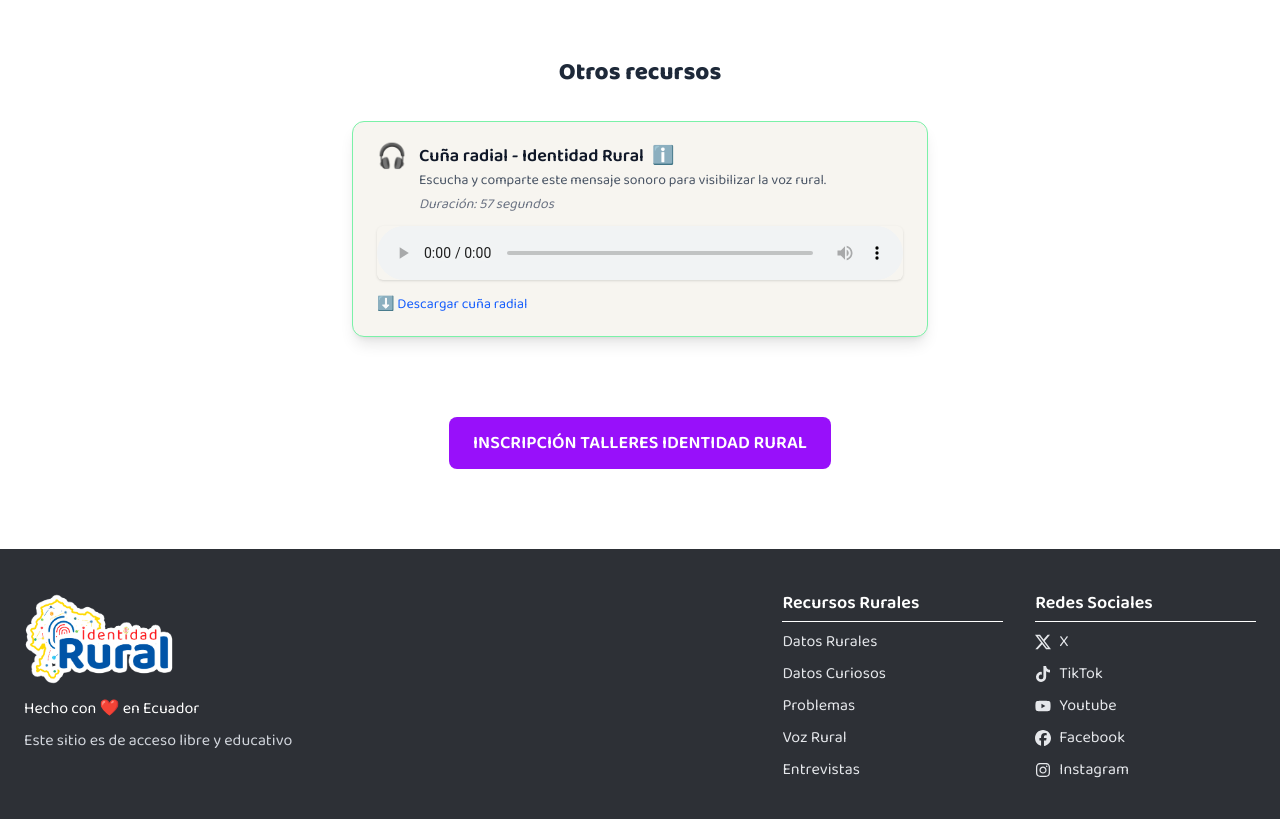
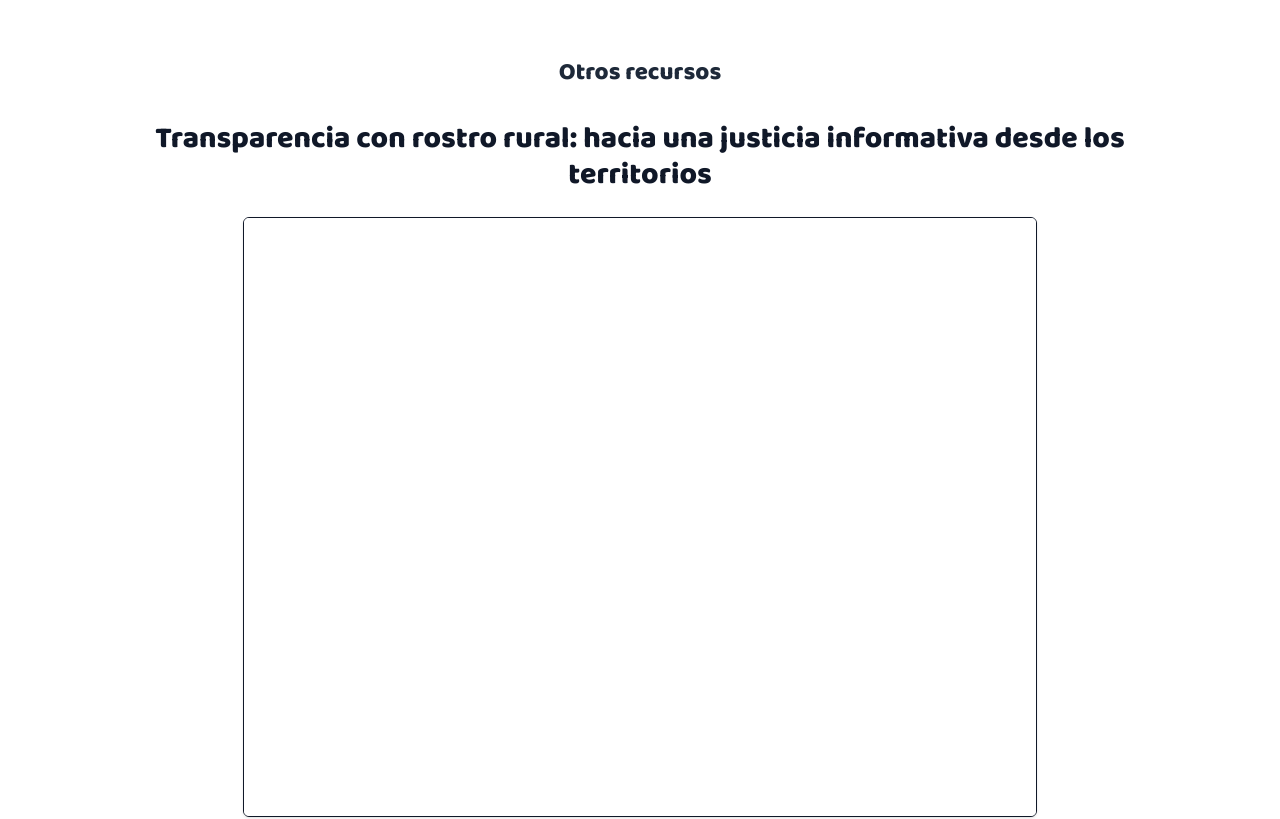
Before and after one commit to ssebastiantamayo/ConagopareWeb, a Next.js app: page /Difunde in a window 1280 px wide. Shown: the part 1960-2779 px from the top of the page. Built offline with nearby package versions, Linux system fonts and the light colour scheme.

Commit message:
feat: add a new paper in "otros recursos"

```diff
--- a/src/app/Difunde/page.tsx
+++ b/src/app/Difunde/page.tsx
@@ -141,6 +141,18 @@ export default function Difunde() {
       <section id="recursos" className="scroll-mt-24 max-w-5xl mx-auto text-center">
   <h3 className="text-2xl font-bold text-gray-800 mb-8">Otros recursos</h3>
 
+      <h2 className="text-3xl font-heading text-center mb-6">
+        Transparencia con rostro rural: hacia una justicia informativa desde los territorios
+      </h2>
+      <div className="flex justify-center mb-6">
+        <iframe
+          src="/Docs/articuloTF.pdf"
+          width="794"
+          height="600"
+          className="rounded-md border shadow"
+        ></iframe>
+      </div>
+
   <div className="bg-[#f7f5f0] px-6 py-5 rounded-xl shadow-lg border border-green-300 inline-block w-full max-w-xl text-left">
     <div className="flex items-start gap-3 mb-3">
       <span className="text-purple-600 text-2xl">🎧</span>
```
